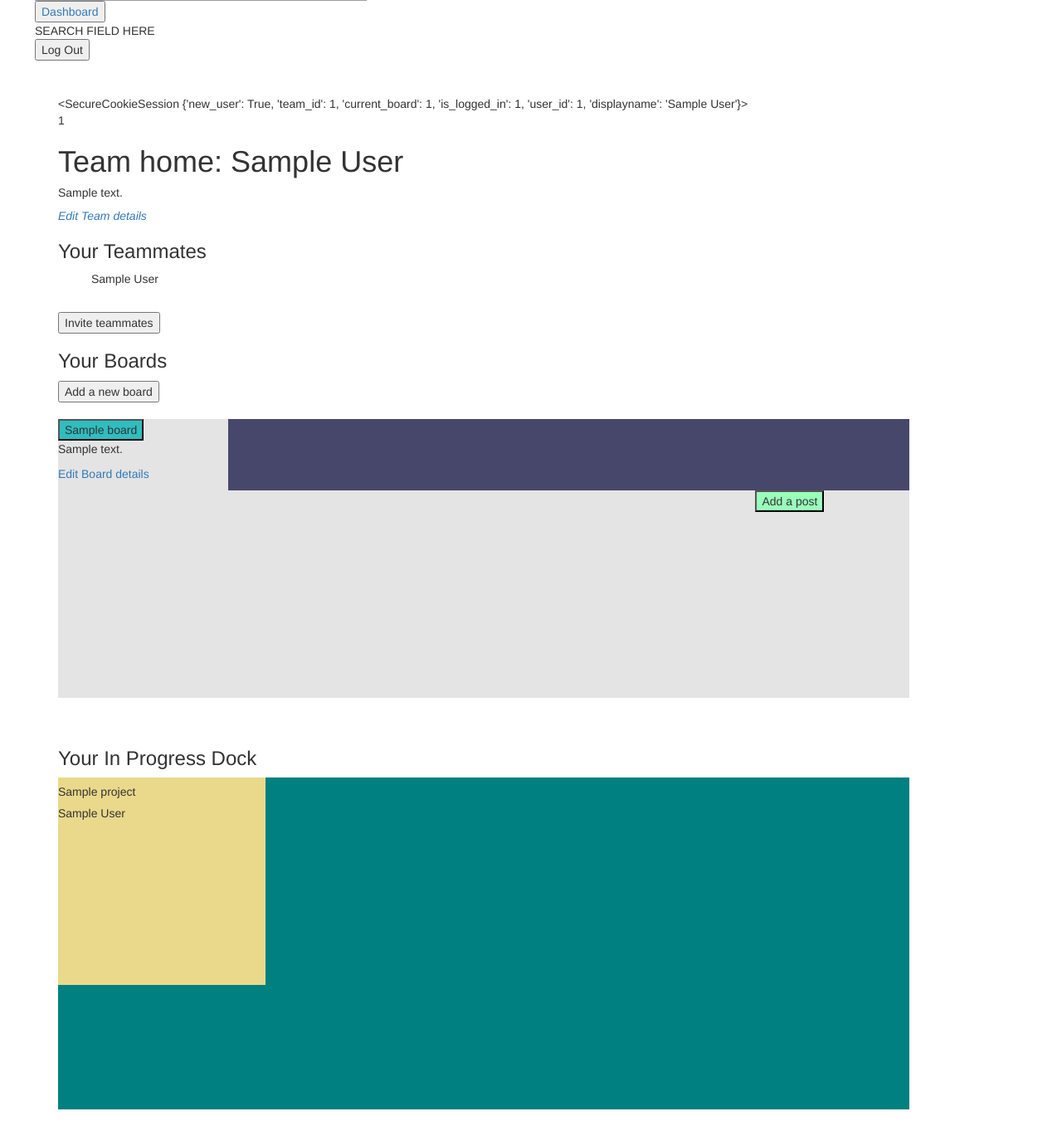
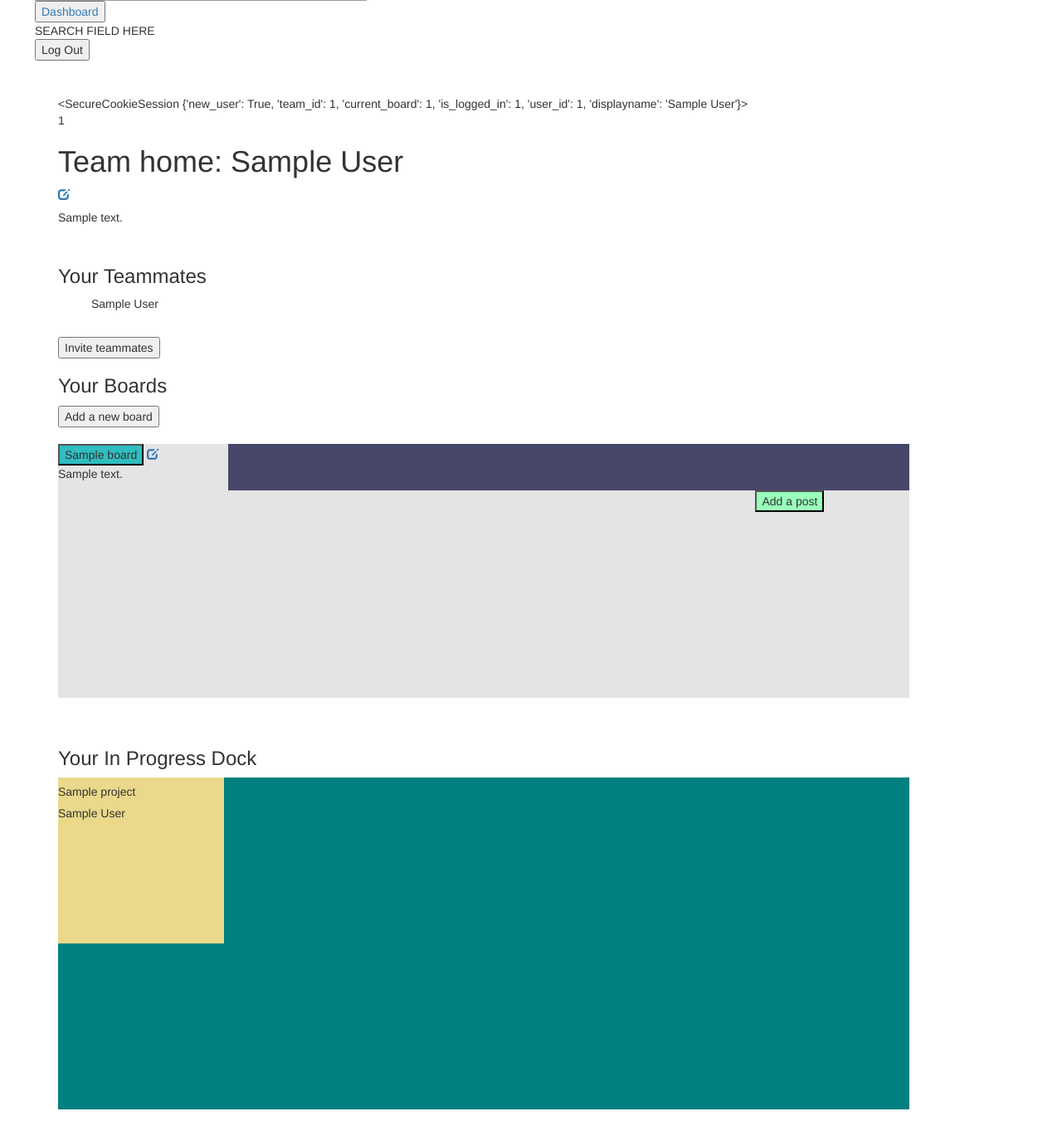
Before and after one commit to moreKEYTAR/Hackbright-project, a Flask app: page /view-team in a window 1280 px wide. Shown: the part 301-1658 px from the top of the page at 83% size. Run offline with Flask 2, Linux system fonts and the light colour scheme; the visitor is signed in with stand-in values (Sample User, id 1); tables that the repository leaves empty hold one stand-in row (values such as "Sample post"); some libraries are stand-ins or nearby versions; grey boxes are pictures that could not be loaded.

Commit message:
updated Edit links with Bootstrap edit glyph

```diff
--- a/static/styles.css
+++ b/static/styles.css
@@ -5,12 +5,10 @@
 
 ul.navbar {
   list-style-type:none;
-
 }
 
 ul.team-members {
   list-style-type:none;
-
 }
 
 ul li.one-team-member {
@@ -26,6 +24,7 @@ ul li.one-team-member {
 a.edit-this {
   font-style: italic;
 }
+
 #success-claimed-project {
   color:#206050;
   background-color:#c6ece2;
@@ -36,6 +35,7 @@ a.edit-this {
 .board > button {
   background-color:#30bdc0;
 }
+
 .board {
   display:inline-block;
   /*float:left; */
@@ -45,13 +45,12 @@ a.edit-this {
   width:20%;
 }
 
-
 #all-team-boards {
   width:90%;
   background-color: rgb(71, 71, 107);
-
   /* what do i do about height??*/
 }
+
 .add-project-to-board-button {
   background-color:#99ffbb;
 }
@@ -79,7 +78,6 @@ a.edit-this {
 
 .project-content-idea {
   background-color: #ffb3b3;
-
   width:128px;
   height:128px;
   /* #C4DAD5 */
@@ -87,7 +85,6 @@ a.edit-this {
 
 .project-content-item {
   background-color: #ead98b;
-
   width:128px;
   height:128px;
   /* #C4DAD5 */
@@ -97,10 +94,9 @@ a.edit-this {
   display:inline-block;
   vertical-align: top;
   background-color: #ead98b;
-  width:250px;
-  height:250px;
+  width:200px;
+  height:200px;
 }
-
 
 .make-new-project {
   text-align:right;
@@ -141,8 +137,6 @@ a.edit-this {
   resize: none;
 }
 
-/**/
-
 .modal-content { /* Borrowed from W3Schools 'how to css modals'*/
     /*position:absolute;*/
     background-color: #fefefe;
--- a/templates/base.html
+++ b/templates/base.html
@@ -7,6 +7,8 @@
   <link rel="stylesheet" type="text/css" href="static/styles.css">
   <script src="https://code.jquery.com/jquery-3.2.1.min.js"></script>
   <script src="https://ajax.googleapis.com/ajax/libs/jqueryui/1.12.1/jquery-ui.min.js"></script>
+  <script src="https://cdnjs.cloudflare.com/ajax/libs/Chart.js/2.2.1/Chart.js"></script>
+
   <title>{% block title %}{% endblock %}</title>
 
 </head>
--- a/templates/dashboard.html
+++ b/templates/dashboard.html
@@ -32,8 +32,8 @@
         <form action="/view-team" method="POST">
           <input type="hidden" name="team" value="{{ team.team_id }}">
           <input type="submit" value="{{ team.name }}">
-          <a href="#"><span class="glyphicon glyphicon-pencil"></span></a>
-          <a href="#"><span class="glyphicon glyphicon-trash"></span></a>
+          <a href="#"><span class="glyphicon glyphicon-edit"></span></a>
+<!--           <a href="#"><span class="glyphicon glyphicon-trash"></span></a> -->
           {% if team.desc %}
           <p class="desc">{{ team.desc }}</p>
           {% endif %}
--- a/templates/home.html
+++ b/templates/home.html
@@ -58,6 +58,7 @@
   </div>
   <div id="home-features">
     <h4>What is SamePage working on?</h4>
+    <p> lorem ipsum lorem ipsum.lorem ipsum.lorem ipsum.lorem ipsum.</p>
   </div>
 </div> <!-- Close container div -->
 
--- a/templates/team-main.html
+++ b/templates/team-main.html
@@ -29,10 +29,10 @@
 <p>{{ team.t_id }}</p>
 
 <h1>Team home: {{ team.name }}</h1>
+<a href="#"><span class="glyphicon glyphicon-edit"></span></a>
 {% if team.desc %}
 <h5>{{ team.desc }}</h5>
 {% endif %}
-<a class="edit-this" href="http://i.dailymail.co.uk/i/pix/2017/05/05/08/3FF683F700000578-0-image-a-3_1493970441297.jpg"><span>Edit Team details</span></a>
 <br>
 
 
@@ -71,11 +71,12 @@
       <button type="button" class="board-button"
               data-board-id="{{ board.b_id }}">
               {{ board.name }}</button>
+        <a href="#"><span class="glyphicon glyphicon-edit"></span></a>
+        <!-- <a href="#"><span class="glyphicon glyphicon-trash"></span></a> -->
       {% if board.desc %}
       <p class="description">{{ board.desc }}</p>
       {% endif %}
-      <a "edit-this"
-      href="http://i.dailymail.co.uk/i/pix/2017/05/05/08/3FF683F700000578-0-image-a-3_1493970441297.jpg"><p>Edit Board details</p></a>
+
     </div> <!-- Closes an individual board div -->
     {% endfor %}
   </div> <!-- Closes all-team-boards -->
@@ -226,6 +227,7 @@
       </div> <!-- Close email-input-area div -->
       <button id="add-email-invite-inputs-button"
               data-team-id="{{ team.t_id }}">&#43;</button>
+
       <br>
       <br>
 
```
Also changed, not shown: static/scripts/dashboard.js (+7 -7 lines).
